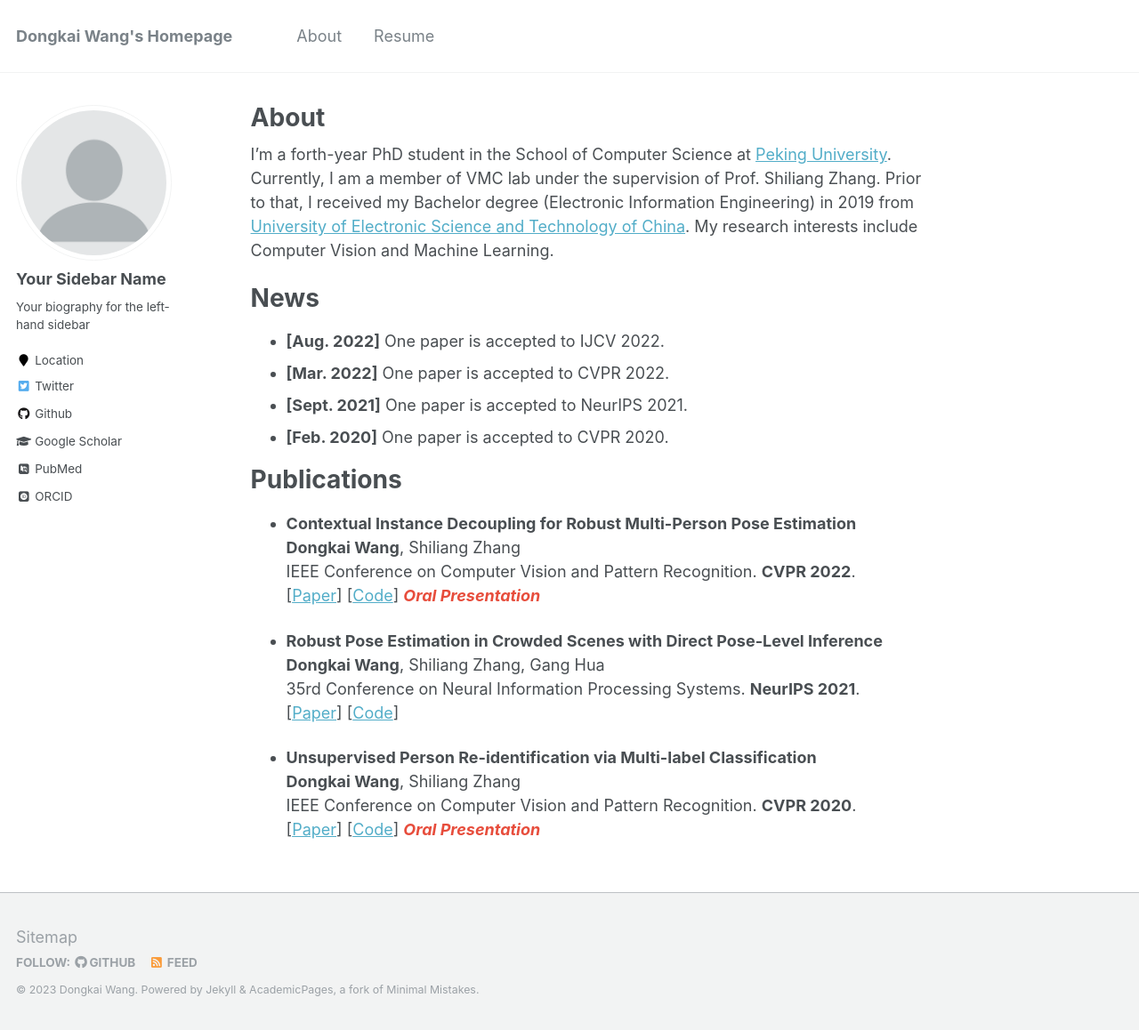
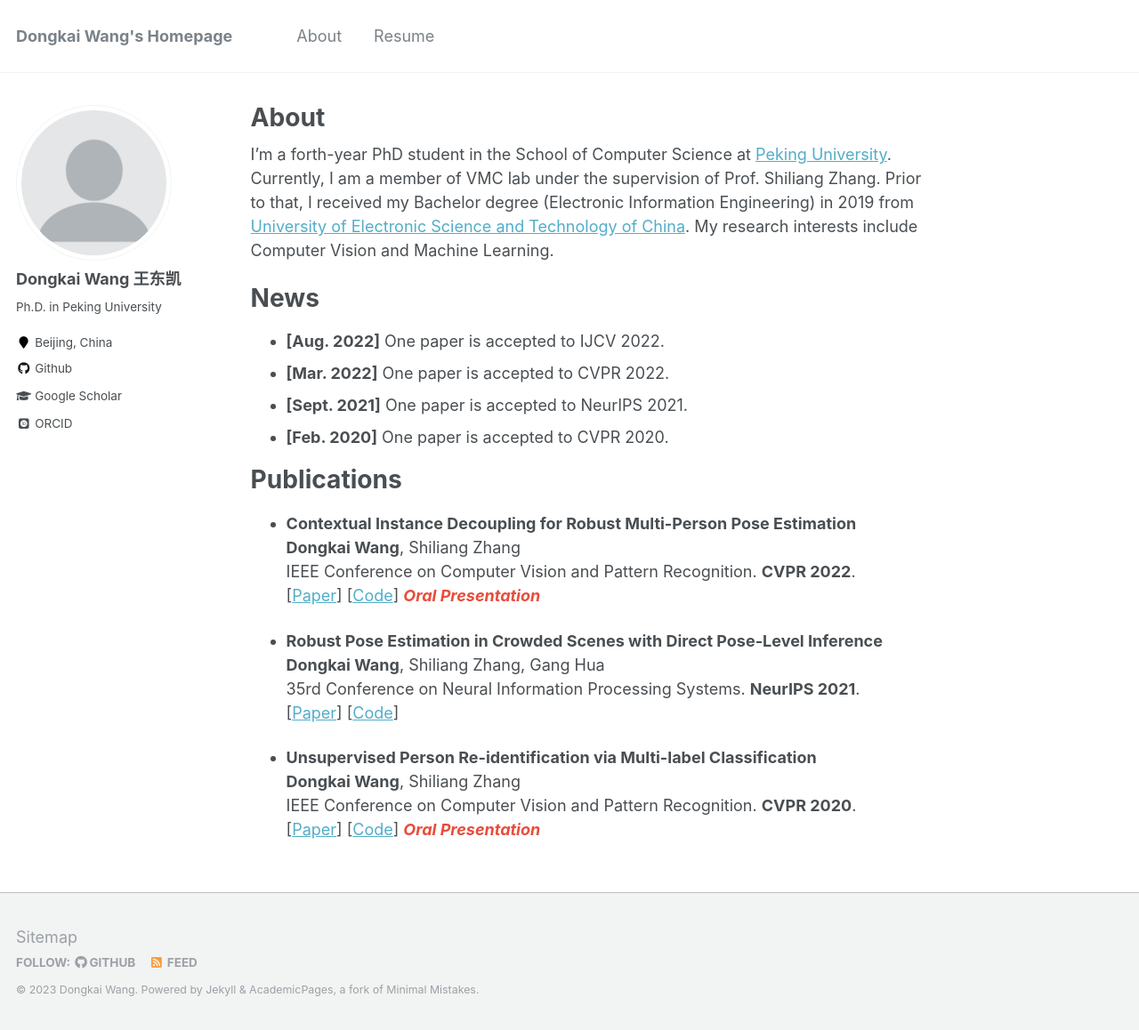
Before and after one commit to kennethwdk/kennethwdk.github.io, a Jekyll site: the page built from _pages/about.md, in a window 1280 px wide and 1158 px high. Shown: the whole window at 89% size. Built offline with Jekyll 4.4.1, drawn with Linux system fonts in a browser that asks for light colours; some web fonts are replaced.

Commit message:
update info

```diff
--- a/_config.yml
+++ b/_config.yml
@@ -80,13 +80,13 @@ analytics:
 
 # Site Author
 author:
-  name             : "Your Sidebar Name"
+  name             : "Dongkai Wang 王东凯"
   avatar           : "profile.png"
-  bio              : "Your biography for the left-hand sidebar"
-  location         : "Location"
+  bio              : "Ph.D. in Peking University"
+  location         : "Beijing, China"
   employer         :
-  pubmed           : "https://www.ncbi.nlm.nih.gov/pubmed/?term=john+snow"
-  googlescholar    : "http://yourfullgooglescholarurl.com"
+  pubmed           : # "https://www.ncbi.nlm.nih.gov/pubmed/?term=john+snow"
+  googlescholar    : "https://scholar.google.com/citations?user=ThxNGiQAAAAJ&hl=zh-CN"
   email            :
   researchgate     :  # example: "https://www.researchgate.net/profile/yourprofile"
   uri              :
@@ -96,20 +96,20 @@ author:
   flickr           :
   facebook         :
   foursquare       :
-  github           : "academicpages"
+  github           : "kennethwdk"
   google_plus      :
   keybase          :
   instagram        :
   impactstory      : #"https://profiles.impactstory.org/u/xxxx-xxxx-xxxx-xxxx"
   lastfm           :
   linkedin         :
-  orcid            : "http://orcid.org/yourorcidurl"
+  orcid            : "https://orcid.org/my-orcid?orcid=0000-0002-0266-4340"
   pinterest        :
   soundcloud       :
   stackoverflow    : # http://stackoverflow.com/users/123456/username
   steam            :
   tumblr           :
-  twitter          : "replacethistwitterhandle"
+  twitter          : # "replacethistwitterhandle"
   vine             :
   weibo            :
   xing             :
--- a/_pages/about.md
+++ b/_pages/about.md
@@ -16,6 +16,7 @@ News
 - **[Mar. 2022]** One paper is accepted to CVPR 2022.
 - **[Sept. 2021]** One paper is accepted to NeurIPS 2021.
 - **[Feb. 2020]** One paper is accepted to CVPR 2020.
+
 
 Publications
 ======
```
